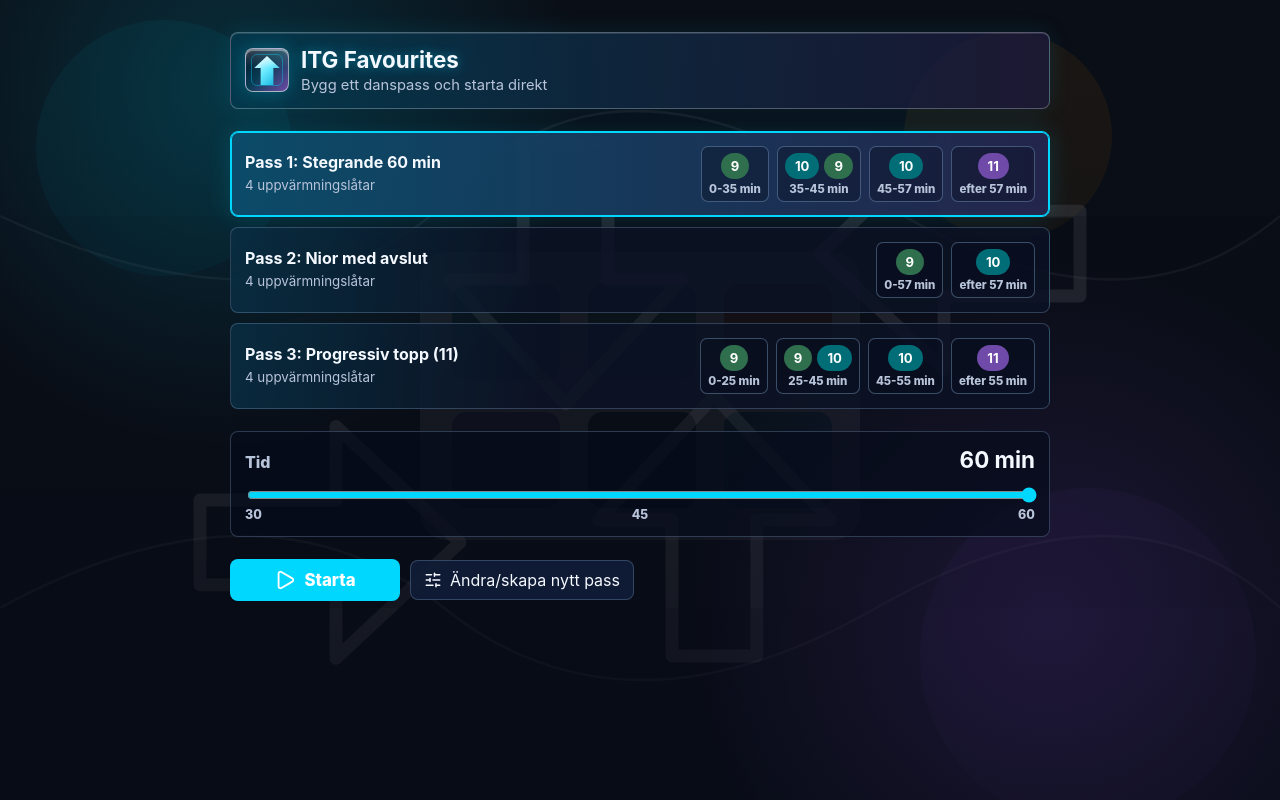
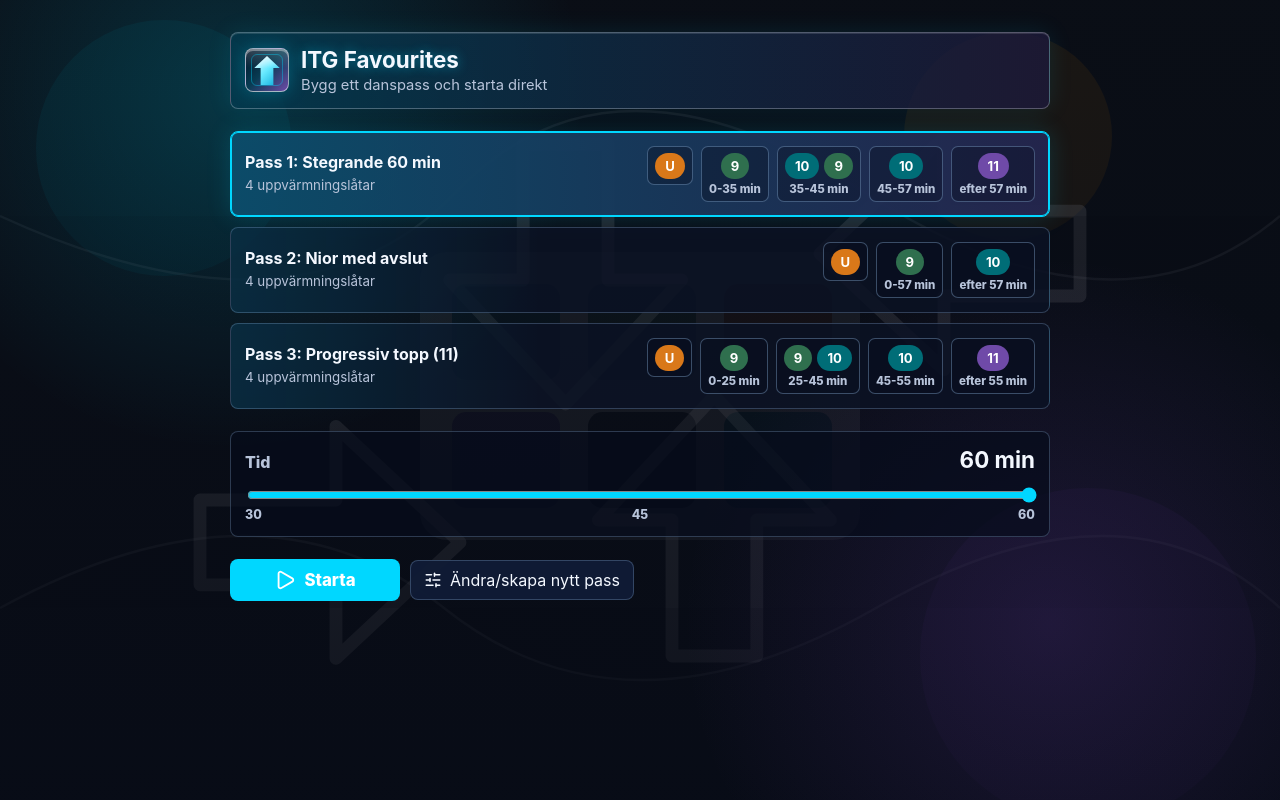
Before and after one commit to BaltaXYZ/app-ITG-favourites, a Next.js app: page / in a window 1280 px wide. Built offline with nearby package versions, Linux system fonts and the light colour scheme.

Commit message:
Add warmup segment indicator

```diff
--- a/src/app/globals.css
+++ b/src/app/globals.css
@@ -654,7 +654,8 @@ button:disabled {
 .level-5,
 .level-6,
 .level-7,
-.level-8 {
+.level-8,
+.level-warmup {
   background: #d97819;
 }
 
@@ -1050,7 +1051,7 @@ button:disabled {
   .session {
     height: 100svh;
     min-height: 100svh;
-    grid-template-rows: auto minmax(0, 1fr) auto auto;
+    grid-template-rows: auto auto minmax(0, 1fr) auto auto;
   }
 
   .session-top {
--- a/src/app/page.tsx
+++ b/src/app/page.tsx
@@ -1092,6 +1092,17 @@ function PlanSegmentTimeline({
 }) {
   return (
     <span className="segment-map" aria-label="Passdelar">
+      {plan.warmupSongCount > 0 ? (
+        <span
+          className="segment-badge-group"
+          data-active={activeSegmentId === "warmup"}
+          key={`${plan.id}-warmup`}
+        >
+          <span className="segment-levels" aria-label="Uppvärmning">
+            <span className="level-pill level-warmup">U</span>
+          </span>
+        </span>
+      ) : null}
       {plan.segments.map((segment) => (
         <span
           className="segment-badge-group"
@@ -1132,7 +1143,7 @@ function SessionView({
   const targetReached = hasReachedTarget(session, nowMs);
   const current = session.currentItem;
   const activeSegment = activeSegmentAt(session.plan, elapsedMs / 60_000);
-  const activeSegmentId = current?.type === "song" ? activeSegment.id : undefined;
+  const activeSegmentId = current?.type === "warmup" ? "warmup" : activeSegment.id;
   const currentTitle = current?.type === "warmup" ? current.label : current?.song.title;
   const ordinalLabel = current?.type === "warmup" ? `Uppvärmning ${current.ordinal}` : `Låt ${current?.ordinal ?? 1}`;
 
```
